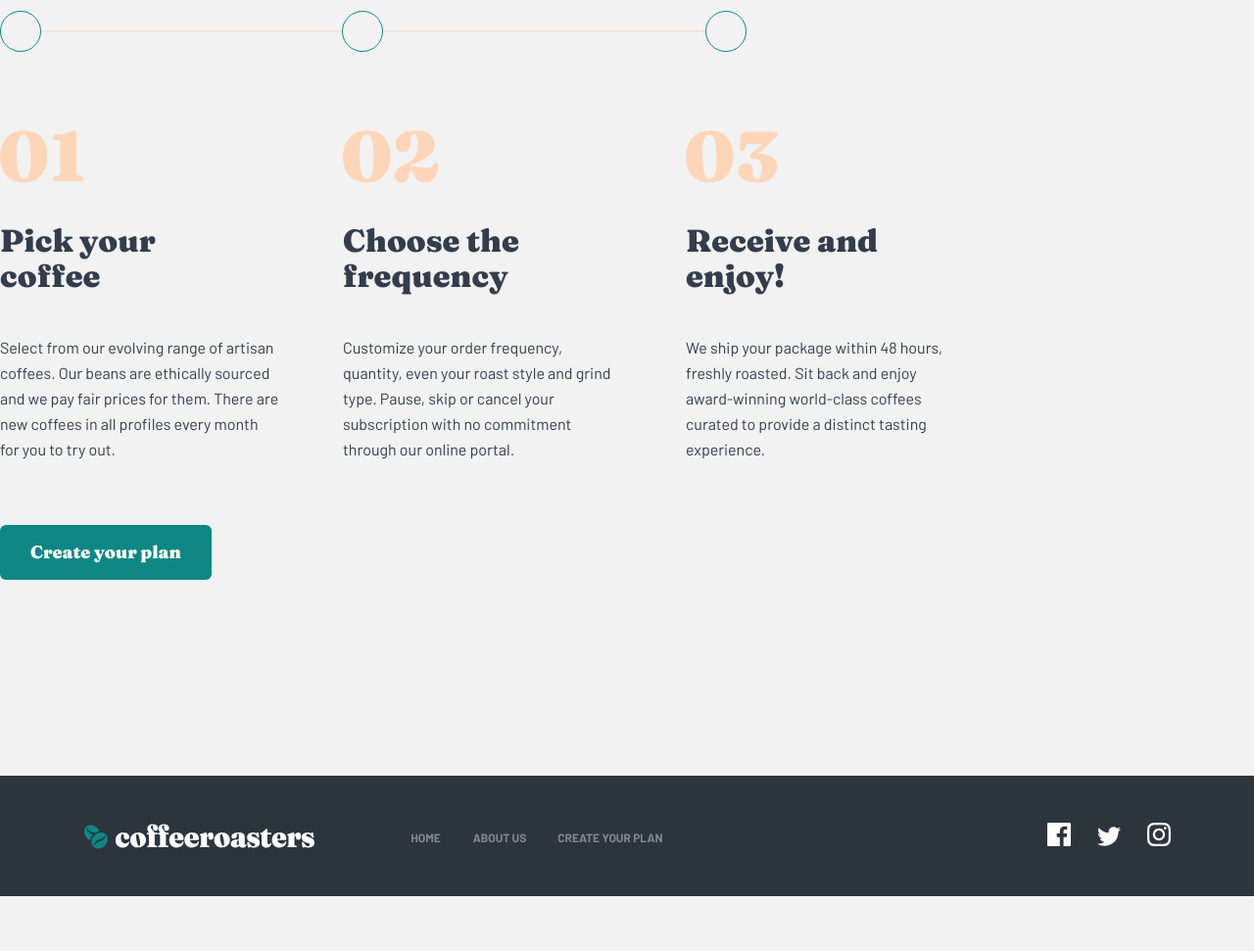
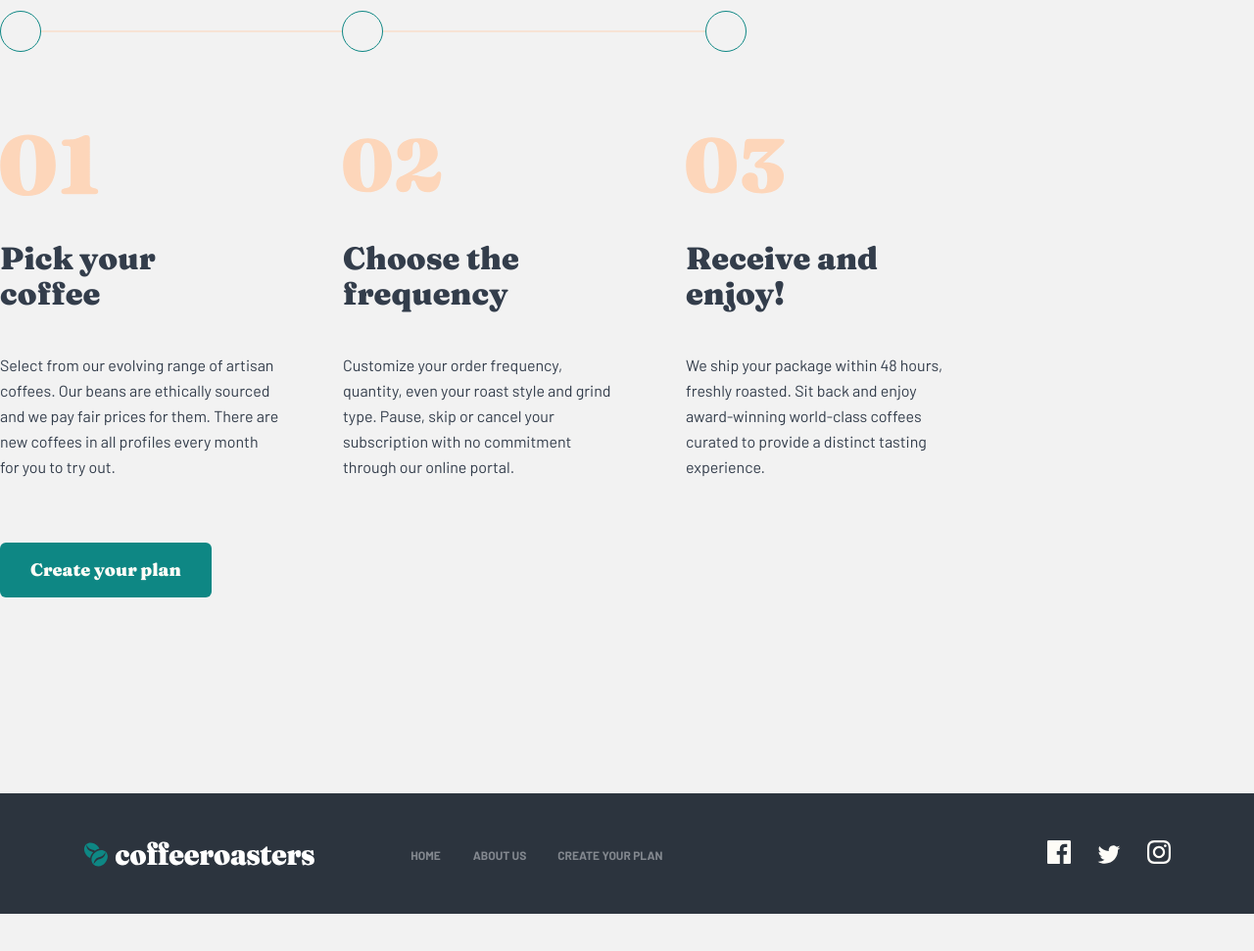
Before and after one commit to TellmeSmth/Cofferoasters, a plain HTML site: page index.html in a window 1280 px wide. Shown: the part 2540-3511 px from the top of the page at 98% size. Drawn offline with Linux system fonts and the light colour scheme.

Commit message:
Change all in html

```diff
--- a/index.html
+++ b/index.html
@@ -18,8 +18,8 @@
     <header class="header">
         <div class="header__container container">
             <nav class="header__nav">
-                <a class="header__nav-link" href="#"><img class="header__logo" src="./img/Group-5.svg" alt="logo"
-                        width="236" height="26">
+                <a class="header__nav-link" href="#">
+                    <img class="header__logo" src="./img/Group-5.svg" alt="logo" width="236" height="26">
                 </a>
                 <ul class="header__list">
                     <li class="header__list-item">
@@ -170,7 +170,8 @@
 
                 <ol class="fourth-section__list">
                     <li class="fourth-section__list-item">
-                        <img class="fourth-section__list-item__img" src="./img/01.svg" alt="A Number">
+                        <img class="fourth-section__list-item__img" src="./img/01.svg" alt="A Number" width="101"
+                            height="72">
                         <h3 class="fourth-section__list-item__slogan">
                             Pick your
                             coffee
@@ -183,7 +184,8 @@
                     </li>
 
                     <li class="fourth-section__list-item">
-                        <img class="fourth-section__list-item__img" src="./img/02.svg" alt="A Number">
+                        <img class="fourth-section__list-item__img" src="./img/02.svg" alt="A Number" width="101"
+                            height="72">
                         <h3 class="fourth-section__list-item__slogan">
                             Choose the frequency
                         </h3>
@@ -194,7 +196,8 @@
                     </li>
 
                     <li class="fourth-section__list-item">
-                        <img class="fourth-section__list-item__img" src="./img/03.svg" alt="A Number">
+                        <img class="fourth-section__list-item__img" src="./img/03.svg" alt="A Number" width="101"
+                            height="72">
                         <h3 class="fourth-section__list-item__slogan">
                             Receive and enjoy!
                         </h3>
@@ -213,7 +216,7 @@
 
     <footer class="footer container">
         <nav class="footer__nav">
-            <img class="nav__logo-img" src="./img/Group-6.svg" alt="logo">
+            <img class="nav__logo-img" src="./img/Group-6.svg" alt="logo" width="236" height="26">
             <ul class="nav__list">
                 <li class="nav__list-item">
                     <a class="nav__list-item__link" href="#">
@@ -234,9 +237,11 @@
                 </li>
             </ul>
             <div class="footer__icon-wrapper">
-                <img class="footer__icon-wrapper__img" src="./img/Path.svg" alt="Facebook Icon">
-                <img class="footer__icon-wrapper__img" src="./img/Path-(1).svg" alt="Twitter Icon">
-                <img class="footer__icon-wrapper__img" src="./img/Shape.svg" alt="Instagram Icon">
+                <img class="footer__icon-wrapper__img" src="./img/Path.svg" alt="Facebook Icon" width="24" height="24">
+                <img class="footer__icon-wrapper__img" src="./img/Path-(1).svg" alt="Twitter Icon" width="24"
+                    height="19">
+                <img class="footer__icon-wrapper__img" src="./img/Shape.svg" alt="Instagram Icon" width="24"
+                    height="24">
             </div>
         </nav>
     </footer>
```
